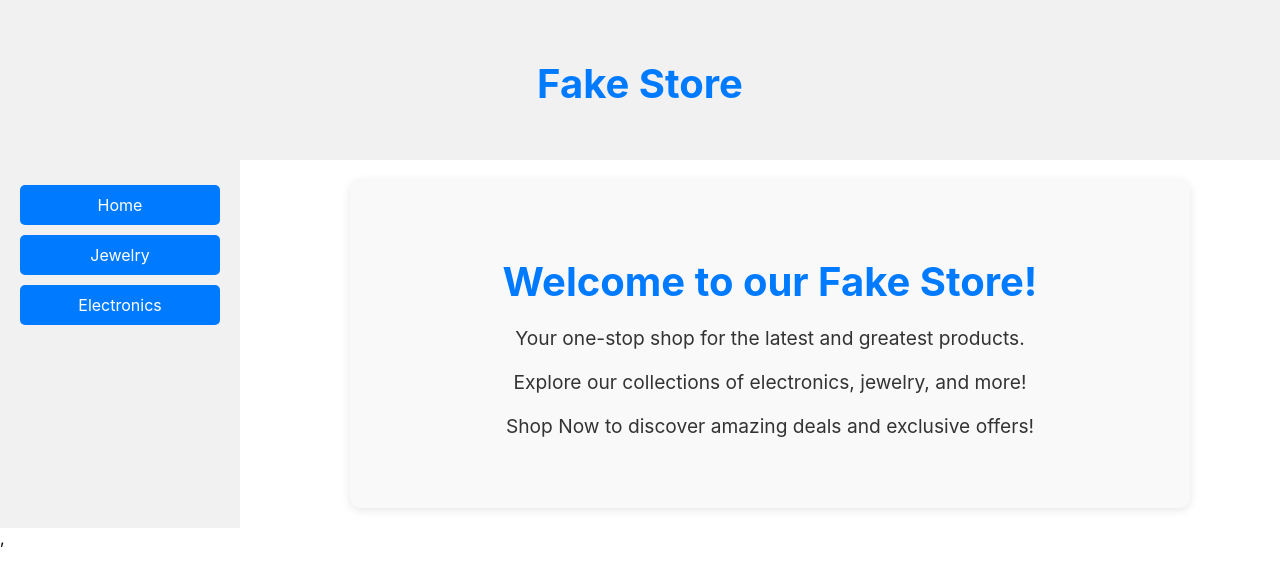
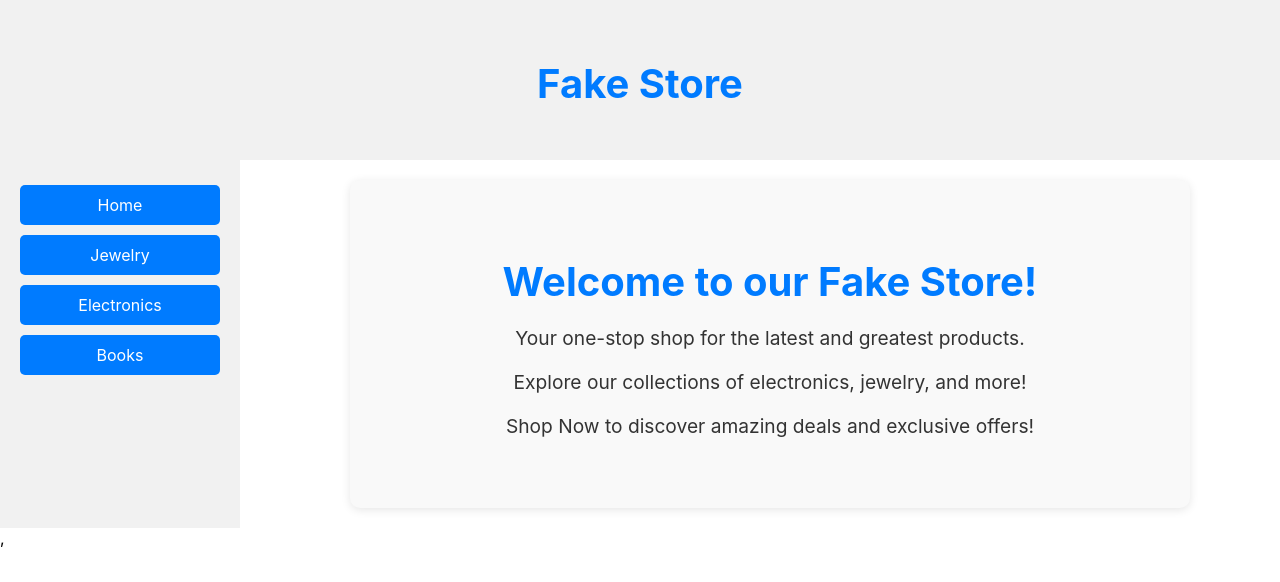
Before and after one commit to Talia22/store, a React (Create React App) app: page / in a window 1280 px wide. Shown: the top 582 px of the page. Built offline with nearby package versions, Linux system fonts and the light colour scheme.

Commit message:
added book option from local server

```diff
--- a/src/App.js
+++ b/src/App.js
@@ -1,6 +1,6 @@
 import './App.css';
 import { Routes, Route, Link } from 'react-router-dom';
-import { HomeComp, Products} from './components'
+import { HomeComp, Products, Books} from './components'
 
 
 function App() {
@@ -14,13 +14,16 @@ function App() {
         <div className='sideBar'>
           <li><Link to="/">Home</Link></li>
           <li><Link to="/Jewelry">Jewelry</Link></li>
-          <li><Link to="/electronics">Electronics</Link></li>
+          <li><Link to="/Electronics">Electronics</Link></li>
+          <li><Link to="/Books">Books</Link></li>
         </div>
         <div className='content'>
           <Routes>
             <Route path="/" element={<HomeComp />}></Route>
             <Route path="/Jewelry" element={<Products category={"jewelry"} />}></Route>
-            <Route path="/electronics" element ={<Products category = {"electronics"} />}></Route>
+            <Route path="/Electronics" element ={<Products category = {"electronics"} />}></Route>
+            <Route path="/Books" element ={<Products category = {"books"} />}></Route>
+
           </Routes>
         </div>
       </div>
--- a/src/Services/store.js
+++ b/src/Services/store.js
@@ -6,5 +6,7 @@ const beautifyCategory = (name) => {
 }
 
 export function getProductDetails(category) {
+    if (category=== 'books')
+        return fetch(`http://localhost:8000/Books`);
     return fetch(`https://fakestoreapi.com/products/category/${beautifyCategory(category)}`)
 }
--- a/src/components/index.js
+++ b/src/components/index.js
@@ -1,2 +1,3 @@
 export { default as HomeComp } from './Home/HomeComp.jsx';
 export { default as Products } from './Products/Products.jsx';
+export { default as Books } from './Books/Books.jsx';
```
